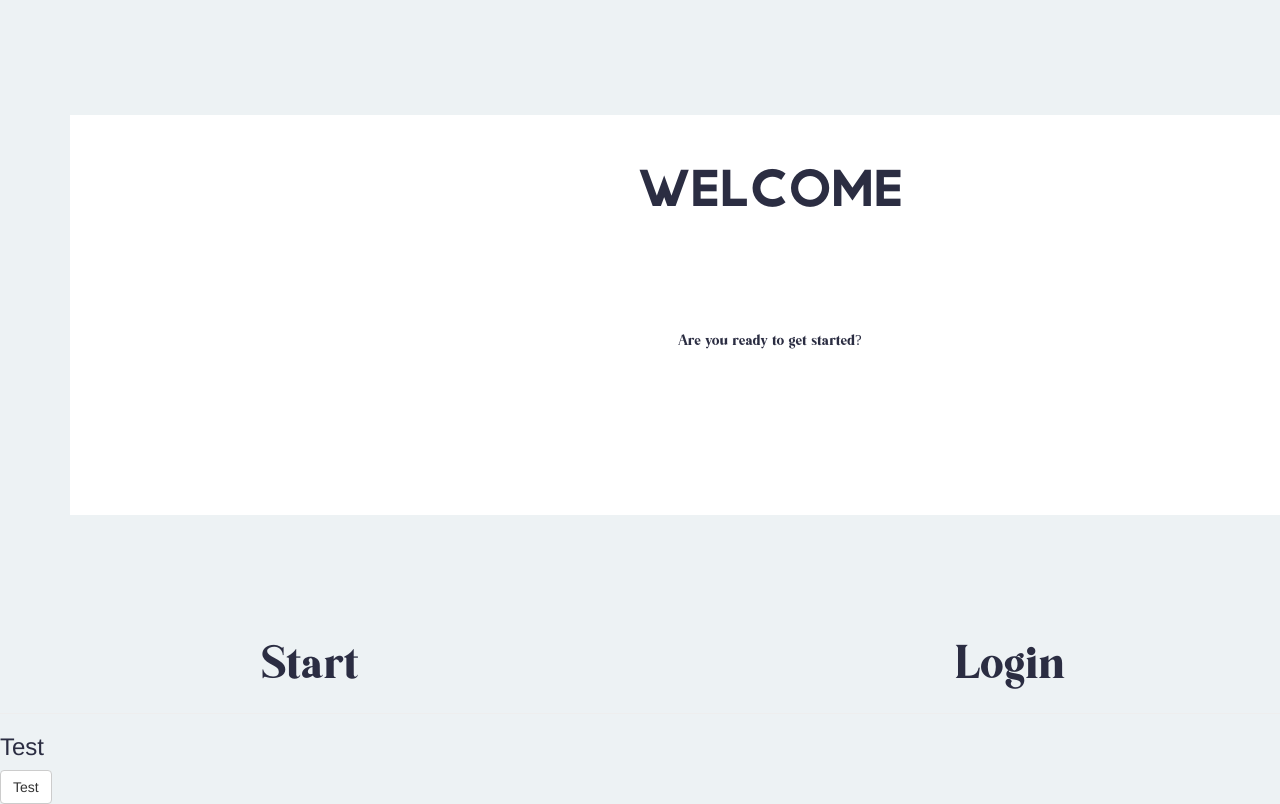
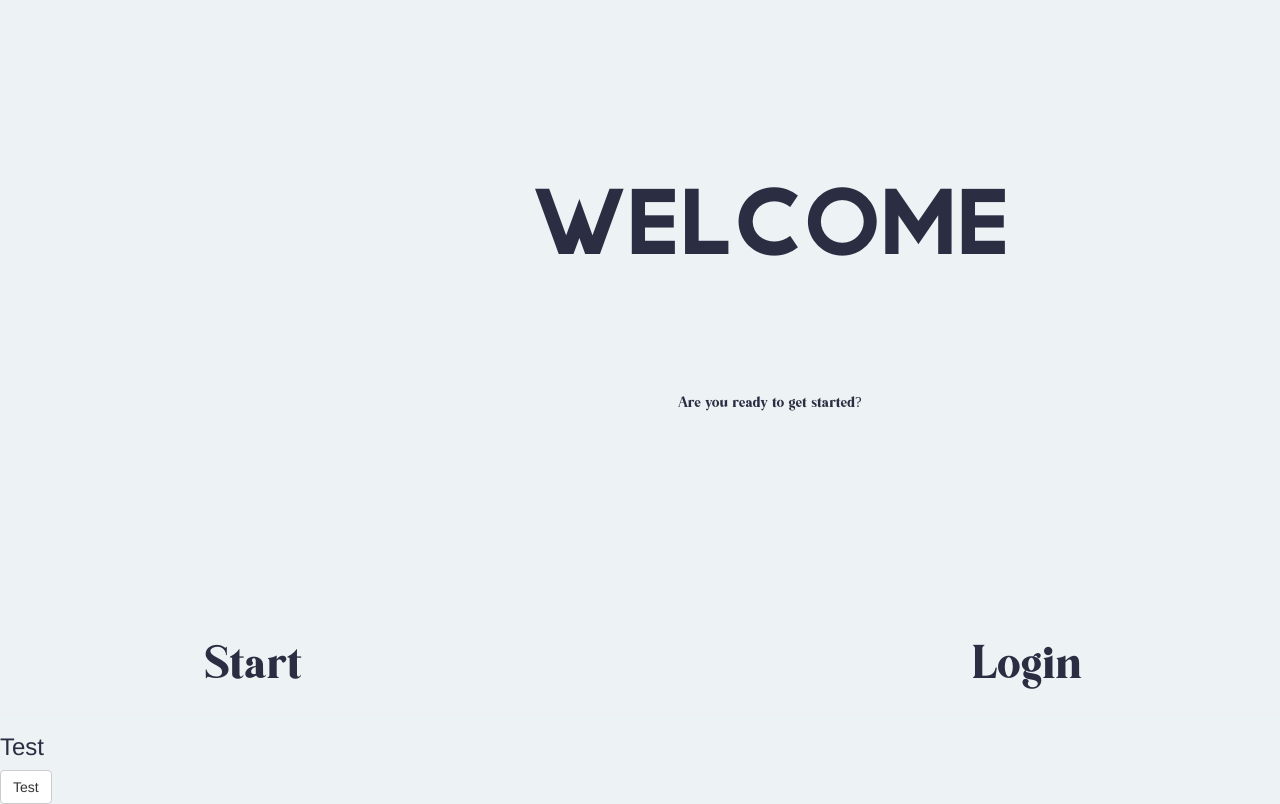
Before and after one commit to dogforpm/LockpickLearningProject, a Flask app: page /test in a window 1280 px wide; the page is wider, and only the part inside the window is pictured. Shown: the part 51-855 px from the top of that part. Run offline with Flask 2, Linux system fonts and the light colour scheme; parts of the project's set-up code (start-up, migrations or seed data) failed here and were passed over; some libraries are stand-ins or nearby versions.

Commit message:
Final touches before I go to work

```diff
--- a/app/Static/styles/homepageStyleSheet.css
+++ b/app/Static/styles/homepageStyleSheet.css
@@ -16,13 +16,13 @@
     padding-top: 1%;
     height: 400px;
     position: relative;
-    background-color: white/* rgb(248, 239, 215) */;
+    background-color: Inherit/* rgb(248, 239, 215) */;
     /*border: 3px solid black; */
     text-align: center;
     width: 1400px;
 }
 .Welcome {
-    font-size: 500%;
+    font-size: 900%;
     position: relative;
     font-weight: bold;
     vertical-align: center;
@@ -50,8 +50,7 @@
     padding-top: 8%;
     position: relative;
     text-align: center;
-    margin-right: auto;
-    margin-left: 15%;
+    margin-left: 10%;
 }
 .container {
     padding-top: 8%;
@@ -67,7 +66,7 @@
 }
 .Start {
     height: 70px;
-    width: 120px;
+    width: 200px;
     margin-right: 50%;
     text-align: center;
     border: none;
@@ -80,7 +79,7 @@
 }
 .Continue {
     height: 70px;
-    width: 120px;
+    width: 200px;
     text-align: center;
     border: none;
     background-color: inherit;
@@ -92,7 +91,7 @@
 }
 .Login {
     height: 70px;
-    width: 120px;
+    width: 200px;
     text-align: center;
     border: none;
     background-color: inherit;
--- a/app/Templates/Lesson1.html
+++ b/app/Templates/Lesson1.html
@@ -22,7 +22,7 @@
                     <p>
                         Here the tension wrench is on the left and the pick rakes are lined up on the right.
                     </p>
-                    <img src="Photos/LockpickSet.jpg" alt="Lockpicking set" width="400" height="300" title="Lockpicking set">
+                    <img src="Photos/Lockpickset.jpg" alt="Lockpicking set" width="400" height="300" title="Lockpicking set">
                 </div>
             </div>
             <div id="Chapter 1" class="tab-pane fade">
```
Also changed, not shown: app/Static/styles/infopageStyleSheet.css (+16 -9 lines).
